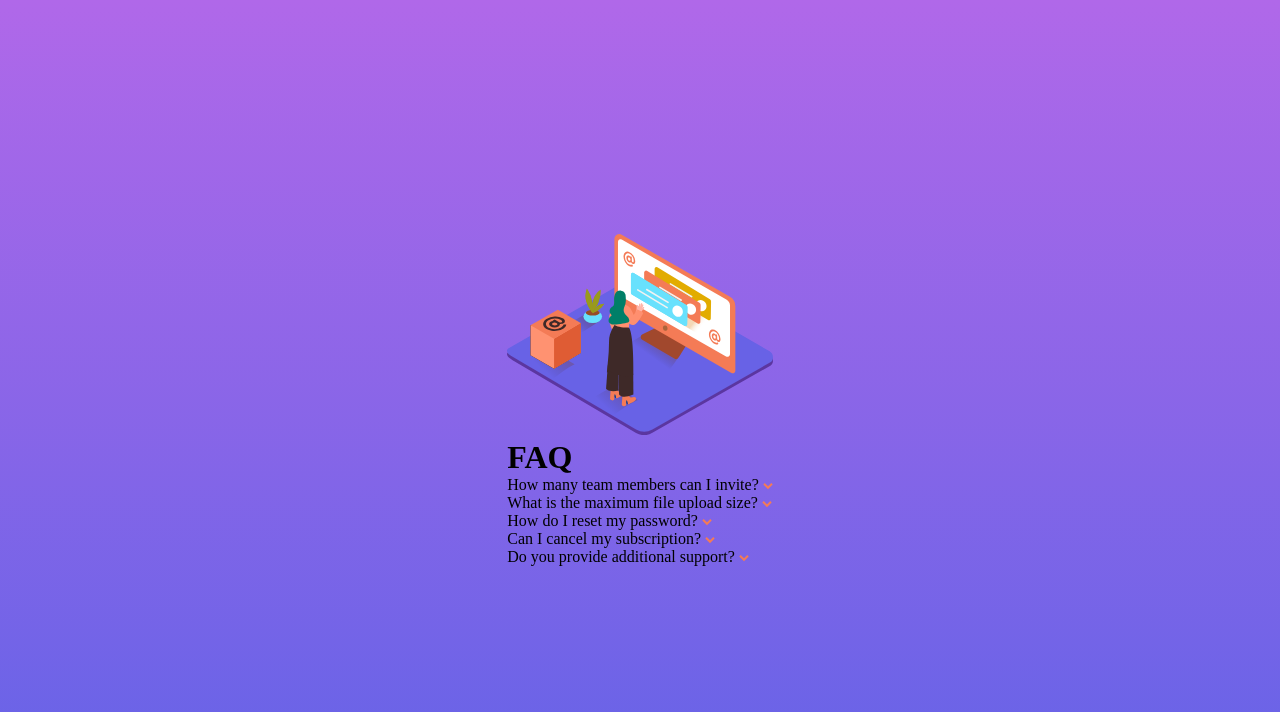
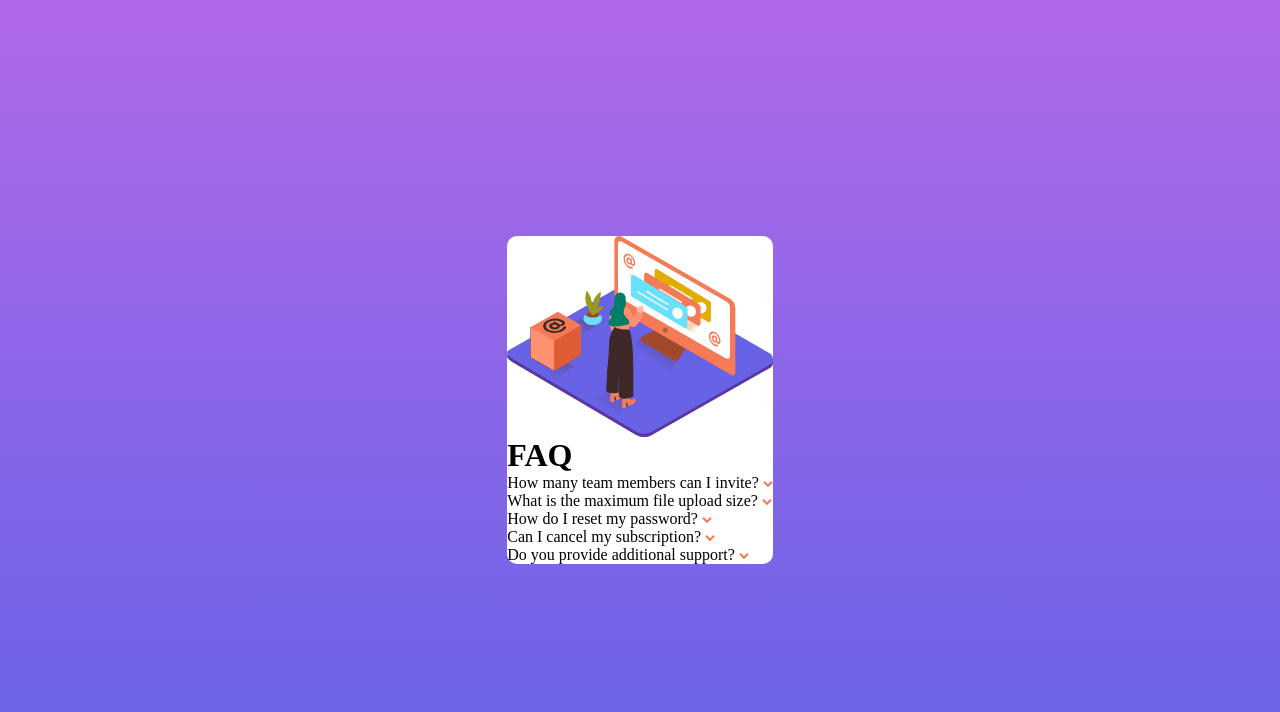
Before and after one commit to mariambuzaladze/FAQ-Accordion-card, a plain HTML site: page index.html in a window 1280 px wide. Drawn offline with Linux system fonts and the light colour scheme.

Commit message:
add styles to container div

```diff
--- a/style.css
+++ b/style.css
@@ -11,3 +11,11 @@
   justify-content: center;
   align-items: center;
 }
+
+.container {
+  background-color: white;
+  border-radius: 10px;
+  display: flex;
+  flex-direction: column;
+  align-items: center;
+}
```
